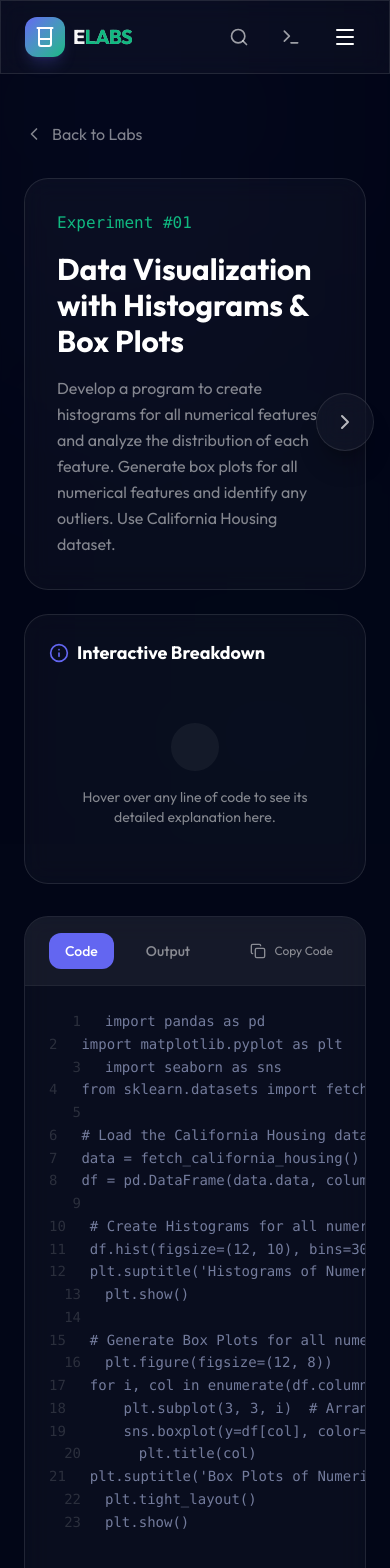
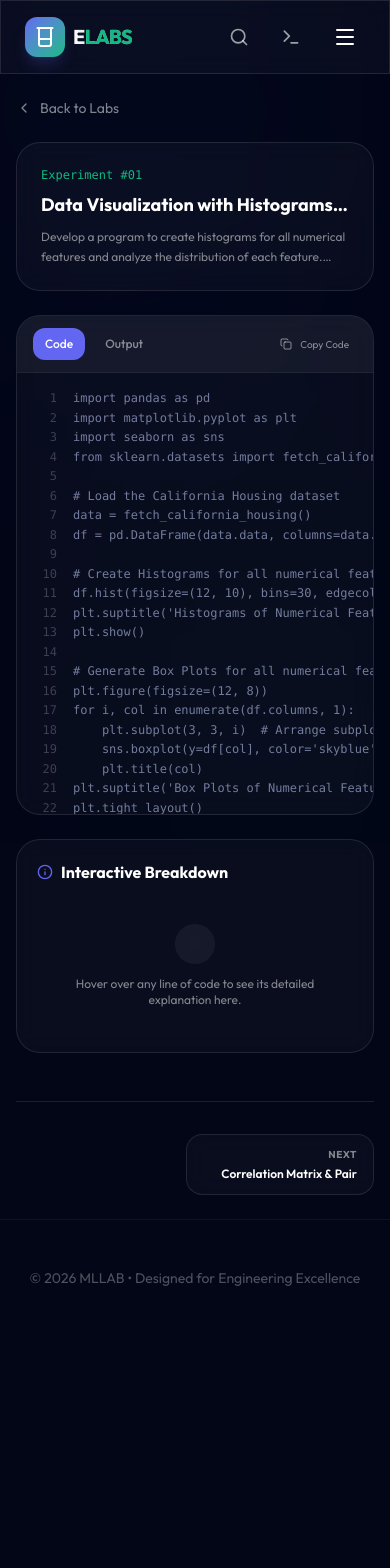
Before and after one commit to AkashAP147/ELAB, a React (Vite) app: page /experiment/ml-01 in a window 390 px wide. Shown: the top 1568 px of the page. After the commit the page ends 1336 px from the top, so only its background shows below. Built offline with nearby package versions, Linux system fonts and the light colour scheme.

Commit message:
Optimize mobile layouts and responsive grids

```diff
--- a/src/pages/ExperimentDetail.jsx
+++ b/src/pages/ExperimentDetail.jsx
@@ -76,91 +76,40 @@ const ExperimentDetail = () => {
   };
 
   return (
-    <div className="max-w-7xl mx-auto px-6 py-12">
-      <Link to="/" className="inline-flex items-center gap-2 text-white/50 hover:text-white transition-colors mb-8 group">
-        <ChevronLeft className="w-5 h-5 group-hover:-translate-x-1 transition-transform" />
+    <div className="max-w-7xl mx-auto px-4 md:px-6 py-6 md:py-12">
+      <Link to="/" className="inline-flex items-center gap-2 text-white/50 hover:text-white transition-colors mb-6 md:mb-8 group text-sm md:text-base">
+        <ChevronLeft className="w-4 h-4 md:w-5 md:h-5 group-hover:-translate-x-1 transition-transform" />
         Back to Labs
       </Link>
 
-      <div className="grid grid-cols-1 lg:grid-cols-3 gap-8">
-        {/* Left Column: Info & Explanation */}
-        <div className="lg:col-span-1 space-y-6">
-          <motion.div
-            initial={{ opacity: 0, x: -20 }}
-            animate={{ opacity: 1, x: 0 }}
-            className="glass p-8 rounded-3xl"
-          >
-            <span className="text-brand-secondary font-mono mb-4 block">Experiment #{experiment.number}</span>
-            <h1 className="text-3xl font-bold mb-4">{experiment.title}</h1>
-            <p className="text-white/50 leading-relaxed">{experiment.description}</p>
-          </motion.div>
+      <div className="grid grid-cols-1 lg:grid-cols-3 gap-6 md:gap-8">
+        {/* Info Card (Order 1 on mobile, Col 1 Row 1 on desktop) */}
+        <motion.div
+          initial={{ opacity: 0, x: -20 }}
+          animate={{ opacity: 1, x: 0 }}
+          className="glass p-6 md:p-8 rounded-3xl lg:col-span-1 order-1 flex flex-col justify-center"
+        >
+          <span className="text-brand-secondary font-mono mb-2 md:mb-4 block text-xs md:text-sm">Experiment #{experiment.number}</span>
+          <h1 className="text-lg md:text-3xl font-bold mb-2 md:mb-4 transition-all duration-300 hover:text-2xl active:text-2xl md:hover:text-3xl cursor-pointer line-clamp-1 hover:line-clamp-none active:line-clamp-none">
+            {experiment.title}
+          </h1>
+          <p className="text-white/50 leading-relaxed text-xs md:text-base line-clamp-2 md:line-clamp-none hover:line-clamp-none transition-all duration-300 cursor-pointer">
+            {experiment.description}
+          </p>
+        </motion.div>
 
-          <div className="glass p-6 rounded-3xl min-h-[200px]">
-            <h3 className="text-lg font-bold mb-6 flex items-center gap-2">
-              <Info className="w-5 h-5 text-brand-primary" />
-              Interactive Breakdown
-            </h3>
-            <div className="space-y-4">
-              <AnimatePresence mode="wait">
-                {hoveredLine ? (
-                  finalExplanation.filter(item => item.line === hoveredLine).length > 0 ? (
-                    finalExplanation.filter(item => item.line === hoveredLine).map((item, idx) => (
-                      <motion.div
-                        key={`expl-${item.line}`}
-                        initial={{ opacity: 0, y: 10 }}
-                        animate={{ opacity: 1, y: 0 }}
-                        exit={{ opacity: 0, y: -10 }}
-                        className="p-4 rounded-2xl bg-brand-primary/10 border border-brand-primary/30"
-                      >
-                        <div className="flex items-center gap-3 mb-2">
-                          <span className="text-[10px] uppercase tracking-widest font-bold text-white/30 bg-white/5 px-2 py-1 rounded">Line {item.line}</span>
-                          <span className="text-[10px] uppercase tracking-widest font-bold text-brand-secondary">{item.type || 'info'}</span>
-                        </div>
-                        <p className="text-sm text-white/70 leading-relaxed">{item.text || item}</p>
-                      </motion.div>
-                    ))
-                  ) : (
-                    <motion.div
-                      key="no-expl"
-                      initial={{ opacity: 0, y: 10 }}
-                      animate={{ opacity: 1, y: 0 }}
-                      exit={{ opacity: 0, y: -10 }}
-                      className="p-4 rounded-2xl bg-white/5 border border-white/10 text-white/40 text-sm text-center italic"
-                    >
-                      No specific explanation for line {hoveredLine}.
-                    </motion.div>
-                  )
-                ) : (
-                  <motion.div
-                    key="default"
-                    initial={{ opacity: 0 }}
-                    animate={{ opacity: 1 }}
-                    exit={{ opacity: 0 }}
-                    className="flex flex-col items-center justify-center p-8 text-center"
-                  >
-                    <div className="w-12 h-12 rounded-full bg-white/5 flex items-center justify-center mb-4">
-                      <div className="w-2 h-2 rounded-full bg-brand-primary animate-ping" />
-                    </div>
-                    <p className="text-sm text-white/50">Hover over any line of code to see its detailed explanation here.</p>
-                  </motion.div>
-                )}
-              </AnimatePresence>
-            </div>
-          </div>
-        </div>
-
-        {/* Right Column: Code & Viewers */}
-        <div className="lg:col-span-2 space-y-6">
-          <div className="glass rounded-3xl overflow-hidden flex flex-col h-[700px]">
+        {/* Right Column: Code & Viewers (Order 2 on mobile, Col 2-3 Row 1-2 on desktop) */}
+        <div className="lg:col-span-2 lg:row-span-2 order-2 space-y-6">
+          <div className="glass rounded-3xl overflow-hidden flex flex-col h-[500px] lg:h-[700px]">
             {/* Tabs Header */}
-            <div className="flex items-center justify-between px-6 py-4 border-b border-white/5 bg-white/5">
-              <div className="flex gap-4">
+            <div className="flex flex-wrap items-center justify-between gap-4 px-4 md:px-6 py-3 md:py-4 border-b border-white/5 bg-white/5">
+              <div className="flex gap-2 md:gap-4">
                 {['code', 'output'].map((tab) => (
                   <button
                     key={tab}
                     onClick={() => setActiveTab(tab)}
                     className={cn(
-                      "text-sm font-medium px-4 py-2 rounded-xl transition-all capitalize",
+                      "text-xs md:text-sm font-medium px-3 md:px-4 py-2 rounded-xl transition-all capitalize",
                       activeTab === tab ? "bg-brand-primary text-white" : "text-white/50 hover:text-white"
                     )}
                   >
@@ -171,16 +120,16 @@ const ExperimentDetail = () => {
               {activeTab === 'code' && (
                 <button
                   onClick={handleCopy}
-                  className="p-2 rounded-lg hover:bg-white/5 transition-colors text-white/50 hover:text-white flex items-center gap-2 text-xs"
+                  className="p-2 rounded-lg hover:bg-white/5 transition-colors text-white/50 hover:text-white flex items-center gap-2 text-[10px] md:text-xs shrink-0"
                 >
-                  {copied ? <Check className="w-4 h-4 text-green-400" /> : <Copy className="w-4 h-4" />}
+                  {copied ? <Check className="w-3 h-3 md:w-4 md:h-4 text-green-400" /> : <Copy className="w-3 h-3 md:w-4 md:h-4" />}
                   {copied ? 'Copied' : 'Copy Code'}
                 </button>
               )}
             </div>
 
             {/* Tab Content */}
-            <div className="flex-1 overflow-auto p-6 font-mono text-sm leading-relaxed">
+            <div className="flex-1 overflow-auto p-4 md:p-6 font-mono text-xs md:text-sm leading-relaxed">
               <AnimatePresence mode="wait">
                 {activeTab === 'code' ? (
                   <motion.div
@@ -188,7 +137,7 @@ const ExperimentDetail = () => {
                     initial={{ opacity: 0, y: 10 }}
                     animate={{ opacity: 1, y: 0 }}
                     exit={{ opacity: 0, y: -10 }}
-                    className="relative"
+                    className="relative min-w-max"
                     onMouseLeave={() => setHoveredLine(null)}
                   >
                     {experiment.code.split('\n').map((line, idx) => {
@@ -199,11 +148,11 @@ const ExperimentDetail = () => {
                           key={idx}
                           onMouseEnter={() => setHoveredLine(lineNum)}
                           className={cn(
-                            "flex gap-6 px-4 -mx-4 transition-all duration-200 cursor-pointer",
+                            "flex gap-4 md:gap-6 px-4 -mx-4 transition-all duration-200 cursor-pointer",
                             isHighlighted ? "bg-brand-primary/20 scale-[1.01] shadow-[0_0_30px_rgba(99,102,241,0.1)] z-10 rounded-lg" : "opacity-70 hover:opacity-100"
                           )}
                         >
-                          <span className="w-8 text-right text-white/20 select-none">{lineNum}</span>
+                          <span className="w-6 md:w-8 shrink-0 text-right text-white/30 select-none">{lineNum}</span>
                           <span className={cn("whitespace-pre", isHighlighted ? "text-white" : "text-indigo-200/80")}>
                             {line || ' '}
                           </span>
@@ -250,14 +199,91 @@ const ExperimentDetail = () => {
             </div>
           </div>
         </div>
+
+        {/* Breakdown Card (Order 3 on mobile, Col 1 Row 2 on desktop) */}
+        <div className="glass p-5 md:p-6 rounded-3xl min-h-[150px] md:min-h-[200px] lg:col-span-1 order-3 flex flex-col">
+          <h3 className="text-base md:text-lg font-bold mb-4 md:mb-6 flex items-center gap-2">
+            <Info className="w-4 h-4 md:w-5 md:h-5 text-brand-primary" />
+            Interactive Breakdown
+          </h3>
+          <div className="space-y-3 md:space-y-4 flex-1">
+            <AnimatePresence mode="wait">
+              {hoveredLine ? (
+                finalExplanation.filter(item => item.line === hoveredLine).length > 0 ? (
+                  finalExplanation.filter(item => item.line === hoveredLine).map((item, idx) => (
+                    <motion.div
+                      key={`expl-${item.line}`}
+                      initial={{ opacity: 0, y: 10 }}
+                      animate={{ opacity: 1, y: 0 }}
+                      exit={{ opacity: 0, y: -10 }}
+                      className="p-4 rounded-2xl bg-brand-primary/10 border border-brand-primary/30"
+                    >
+                      <div className="flex items-center gap-3 mb-2">
+                        <span className="text-[10px] uppercase tracking-widest font-bold text-white/30 bg-white/5 px-2 py-1 rounded">Line {item.line}</span>
+                        <span className="text-[10px] uppercase tracking-widest font-bold text-brand-secondary">{item.type || 'info'}</span>
+                      </div>
+                      <p className="text-xs md:text-sm text-white/70 leading-relaxed">{item.text || item}</p>
+                    </motion.div>
+                  ))
+                ) : (
+                  <motion.div
+                    key="no-expl"
+                    initial={{ opacity: 0, y: 10 }}
+                    animate={{ opacity: 1, y: 0 }}
+                    exit={{ opacity: 0, y: -10 }}
+                    className="p-4 rounded-2xl bg-white/5 border border-white/10 text-white/40 text-xs md:text-sm text-center italic"
+                  >
+                    No specific explanation for line {hoveredLine}.
+                  </motion.div>
+                )
+              ) : (
+                <motion.div
+                  key="default"
+                  initial={{ opacity: 0 }}
+                  animate={{ opacity: 1 }}
+                  exit={{ opacity: 0 }}
+                  className="flex flex-col items-center justify-center p-6 md:p-8 text-center h-full"
+                >
+                  <div className="w-10 h-10 md:w-12 md:h-12 rounded-full bg-white/5 flex items-center justify-center mb-3 md:mb-4">
+                    <div className="w-2 h-2 rounded-full bg-brand-primary animate-ping" />
+                  </div>
+                  <p className="text-xs md:text-sm text-white/50">Hover over any line of code to see its detailed explanation here.</p>
+                </motion.div>
+              )}
+            </AnimatePresence>
+          </div>
+        </div>
       </div>
 
-      {/* Fixed Side Navigation Arrows */}
+      {/* Mobile Navigation Arrows (Visible only on small screens) */}
+      <div className="mt-12 pt-8 border-t border-white/10 flex md:hidden items-center justify-between gap-4">
+        {prevExperiment ? (
+          <Link
+            to={`/experiment/${prevExperiment.id}`}
+            className="flex-1 flex flex-col items-start gap-1 px-4 py-3 rounded-2xl glass hover:bg-white/10 transition-colors"
+          >
+            <div className="text-[10px] text-white/50 uppercase tracking-wider font-bold">Previous</div>
+            <div className="font-semibold text-xs line-clamp-1">{prevExperiment.title}</div>
+          </Link>
+        ) : <div className="flex-1"></div>}
+
+        {nextExperiment ? (
+          <Link
+            to={`/experiment/${nextExperiment.id}`}
+            className="flex-1 flex flex-col items-end gap-1 px-4 py-3 rounded-2xl glass hover:bg-white/10 transition-colors text-right"
+          >
+            <div className="text-[10px] text-white/50 uppercase tracking-wider font-bold">Next</div>
+            <div className="font-semibold text-xs line-clamp-1">{nextExperiment.title}</div>
+          </Link>
+        ) : <div className="flex-1"></div>}
+      </div>
+
+      {/* Fixed Side Navigation Arrows (Desktop only) */}
       {prevExperiment && (
         <Link
           to={`/experiment/${prevExperiment.id}`}
           title={`Previous: ${prevExperiment.title}`}
-          className="fixed left-4 md:left-8 top-1/2 -translate-y-1/2 z-40 p-4 rounded-full glass hover:bg-white/10 transition-all group shadow-xl shadow-black/20 hover:scale-110"
+          className="hidden md:flex fixed left-4 lg:left-8 top-1/2 -translate-y-1/2 z-40 p-3 lg:p-4 rounded-full glass hover:bg-white/10 transition-all group shadow-xl shadow-black/20 hover:scale-110"
         >
           <ChevronLeft className="w-6 h-6 text-white/70 group-hover:text-white group-hover:-translate-x-1 transition-transform" />
         </Link>
@@ -267,7 +293,7 @@ const ExperimentDetail = () => {
         <Link
           to={`/experiment/${nextExperiment.id}`}
           title={`Next: ${nextExperiment.title}`}
-          className="fixed right-4 md:right-8 top-1/2 -translate-y-1/2 z-40 p-4 rounded-full glass hover:bg-white/10 transition-all group shadow-xl shadow-black/20 hover:scale-110"
+          className="hidden md:flex fixed right-4 lg:right-8 top-1/2 -translate-y-1/2 z-40 p-3 lg:p-4 rounded-full glass hover:bg-white/10 transition-all group shadow-xl shadow-black/20 hover:scale-110"
         >
           <ChevronRight className="w-6 h-6 text-white/70 group-hover:text-white group-hover:translate-x-1 transition-transform" />
         </Link>
--- a/src/pages/Home.jsx
+++ b/src/pages/Home.jsx
@@ -38,12 +38,12 @@ const labs = labDefs.map(lab => ({
 
 const Home = () => {
   return (
-    <div className="max-w-7xl mx-auto px-6 py-20">
-      <div className="text-center mb-24">
+    <div className="max-w-7xl mx-auto px-4 md:px-6 py-12 md:py-20">
+      <div className="text-center mb-16 md:mb-24">
         <motion.h1
           initial={{ opacity: 0, y: 20 }}
           animate={{ opacity: 1, y: 0 }}
-          className="text-5xl md:text-7xl font-bold mb-6 tracking-tight"
+          className="text-4xl md:text-5xl lg:text-7xl font-bold mb-4 md:mb-6 tracking-tight leading-tight"
         >
           Engineering <span className="text-gradient">Virtual Coding</span> Labs
         </motion.h1>
@@ -51,7 +51,7 @@ const Home = () => {
           initial={{ opacity: 0, y: 20 }}
           animate={{ opacity: 1, y: 0 }}
           transition={{ delay: 0.1 }}
-          className="text-xl text-white/50 max-w-2xl mx-auto mb-10"
+          className="text-lg md:text-xl text-white/50 max-w-2xl mx-auto mb-8 md:mb-10 px-4 md:px-0"
         >
           A premium interactive platform for mastering complex coding concepts through visual feedback and real-time interactive breakdowns.
         </motion.p>
@@ -59,8 +59,9 @@ const Home = () => {
           initial={{ opacity: 0, scale: 0.9 }}
           animate={{ opacity: 1, scale: 1 }}
           transition={{ delay: 0.2 }}
+          className="px-4 md:px-0"
         >
-          <button className="bg-brand-primary hover:bg-brand-primary/80 text-white px-8 py-4 rounded-full font-semibold transition-all shadow-xl shadow-brand-primary/20 flex items-center gap-2 mx-auto">
+          <button className="bg-brand-primary w-full sm:w-auto hover:bg-brand-primary/80 text-white px-6 md:px-8 py-3 md:py-4 rounded-full font-semibold transition-all shadow-xl shadow-brand-primary/20 flex items-center justify-center gap-2 mx-auto">
             Explore All Experiments <ArrowRight className="w-5 h-5" />
           </button>
         </motion.div>
```
